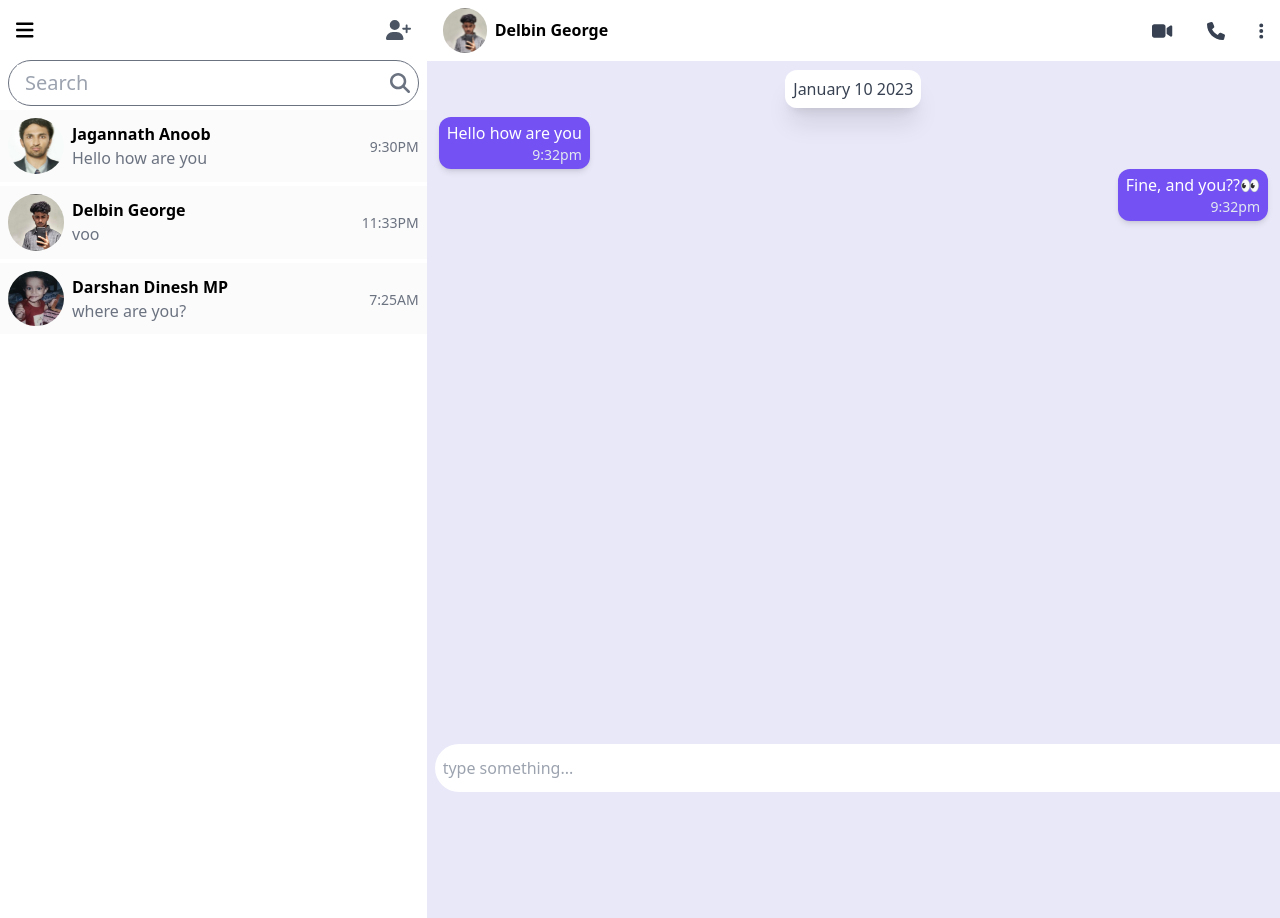
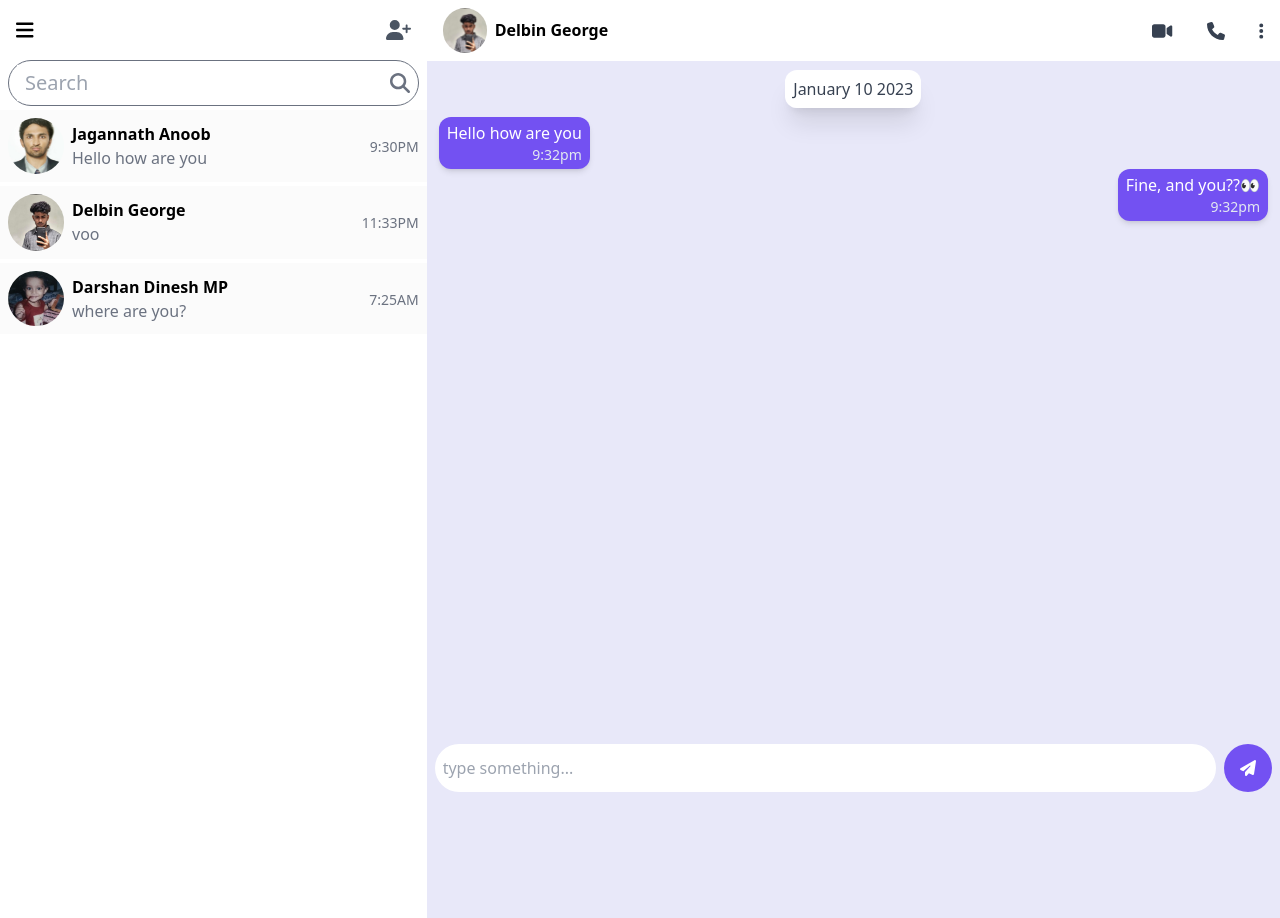
Before and after one commit to richusony/ChatWave, a React (Vite) app in the folder client/: page /chats/1 in a window 1280 px wide. Built offline with nearby package versions, Linux system fonts and the light colour scheme.

Commit message:
feat: made responsive till now

```diff
--- a/client/src/components/ChatSec.jsx
+++ b/client/src/components/ChatSec.jsx
@@ -12,7 +12,8 @@ import {
 
 const ChatSec = () => {
   return (
-    <div className="w-full min-h-screen relative">
+    <>
+      <div className="w-full min-h-screen">
         {/* Header  */}
         <div className="py-2 px-4 bg-white">
           <div className="flex justify-between items-center">
@@ -70,7 +71,9 @@ const ChatSec = () => {
           </div>
         </div>
 
-      <div className="mt-4 px-2 fixed bottom-2 w-full flex items-center justify-between cursor-text">
+      </div>
+
+        <div className="mt-4 fixed bottom-2 px-2 w-full md:w-2/3 flex items-center justify-between cursor-text">
           <input
             className="outline-none bg-white w-screen py-3 px-2 rounded-full"
             type="text"
@@ -80,7 +83,7 @@ const ChatSec = () => {
             <FontAwesomeIcon icon={faPaperPlane} />
           </span>
         </div>
-    </div>
+    </>
   );
 };
 
--- a/client/src/components/Chats.jsx
+++ b/client/src/components/Chats.jsx
@@ -6,7 +6,7 @@ const Chats = () => {
   return (
     <div className="w-full min-h-full flex ">
       <UsersList />
-      <div className="md:block w-full md:w-2/3 min-h-screen bg-[#E8E8F9]">
+      <div className="hidden md:block w-full md:w-2/3 min-h-screen bg-[#E8E8F9]">
         {/* <InitialPage /> */}
         <ChatSec />
       </div>
--- a/client/src/components/UsersList.jsx
+++ b/client/src/components/UsersList.jsx
@@ -7,7 +7,7 @@ import jaggu from "../assets/users/jaggu.jpg";
 
 const UsersList = () => {
   return (
-    <div className="min-h-screen bg-[#FFFFFF] py-2 w-full md:w-1/3">
+    <div className="w-full md:w-1/3 min-h-screen bg-[#FFFFFF] py-2">
 
       <div className="mb-2 px-2 py-2">
         <div className="px-2 flex justify-between">
```
Lines whose indentation alone changed are shown as unchanged.
